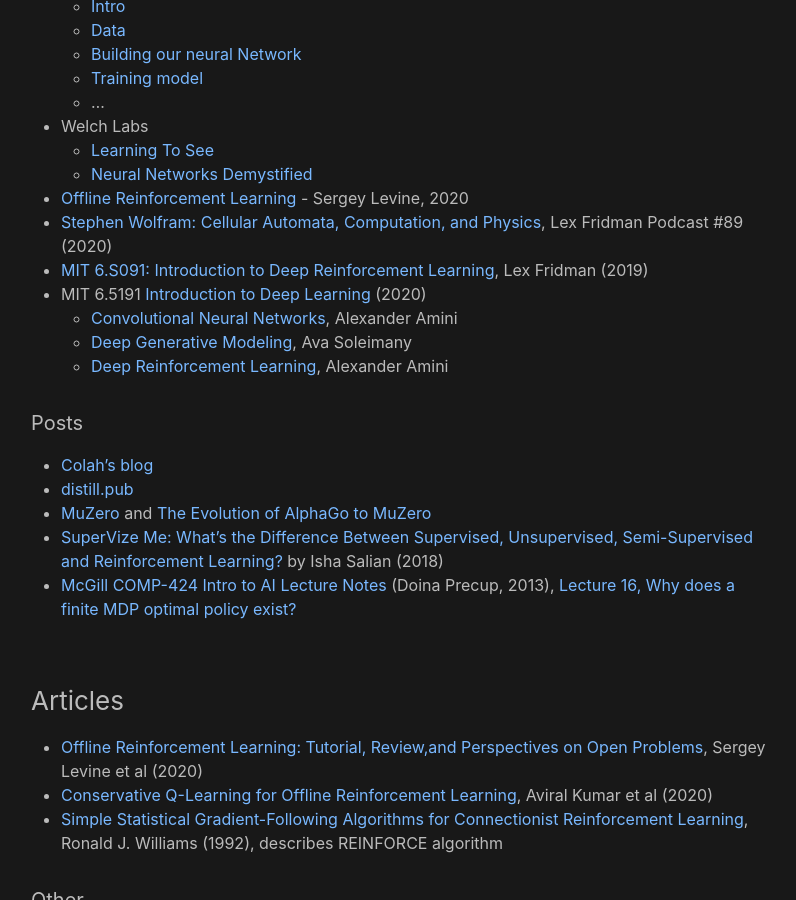
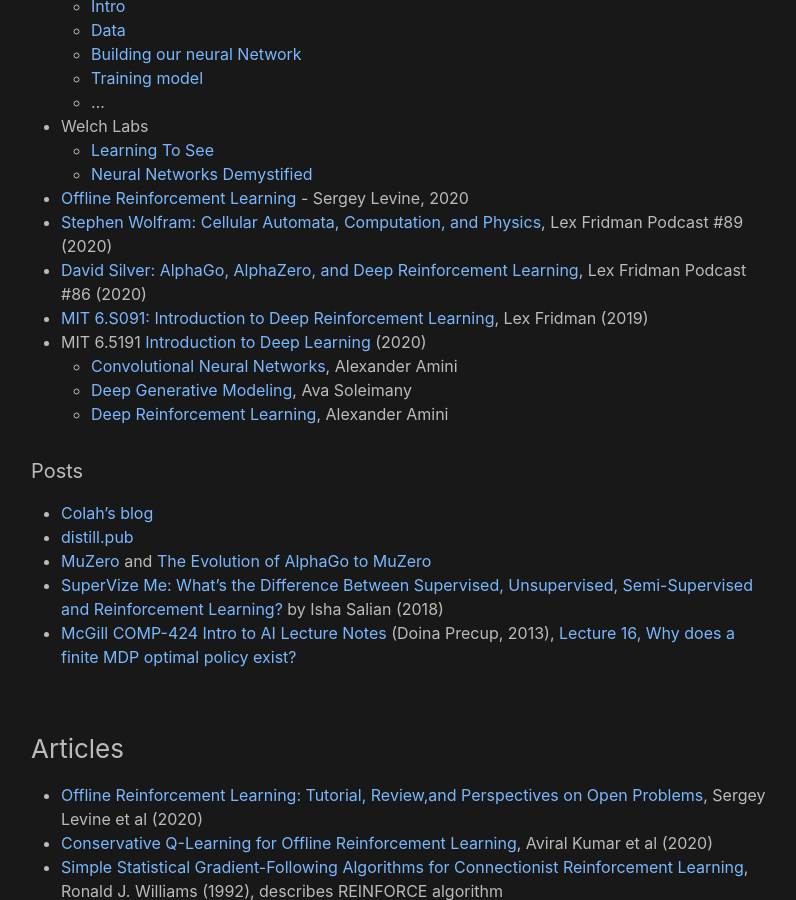
Before and after one commit to analytiq-hub/sigagent.github.io, a Jekyll site: the page built from machine_learning.md, in a window 1280 px wide and 900 px high, scrolled down 632 px. Shown: the whole window, without its empty margins (239-1035 px from the left). Built offline with Jekyll 4.4.1, drawn with Linux system fonts in a browser that asks for light colours.

Commit message:
*** empty log message ***

```diff
--- a/machine_learning.md
+++ b/machine_learning.md
@@ -28,6 +28,7 @@ title: Machine Learning
   * [Neural Networks Demystified](https://www.youtube.com/watch?v=bxe2T-V8XRs)
 * [Offline Reinforcement Learning](https://www.youtube.com/watch?v=IUAePhU0E7Y) - Sergey Levine, 2020
 * [Stephen Wolfram: Cellular Automata, Computation, and Physics](https://www.youtube.com/watch?v=ez773teNFYA&t=2539s), Lex Fridman Podcast #89 (2020)
+* [David Silver: AlphaGo, AlphaZero, and Deep Reinforcement Learning](https://www.youtube.com/watch?v=uPUEq8d73JI&t=2499s), Lex Fridman Podcast #86 (2020)
 * [MIT 6.S091: Introduction to Deep Reinforcement Learning](https://www.youtube.com/watch?v=zR11FLZ-O9M&t=2130s), Lex Fridman (2019)
 * MIT 6.5191 [Introduction to Deep Learning](https://www.youtube.com/watch?v=njKP3FqW3Sk&list=PLtBw6njQRU-rwp5__7C0oIVt26ZgjG9NI) (2020)
   * [Convolutional Neural Networks](https://www.youtube.com/watch?v=iaSUYvmCekI), Alexander Amini
```
